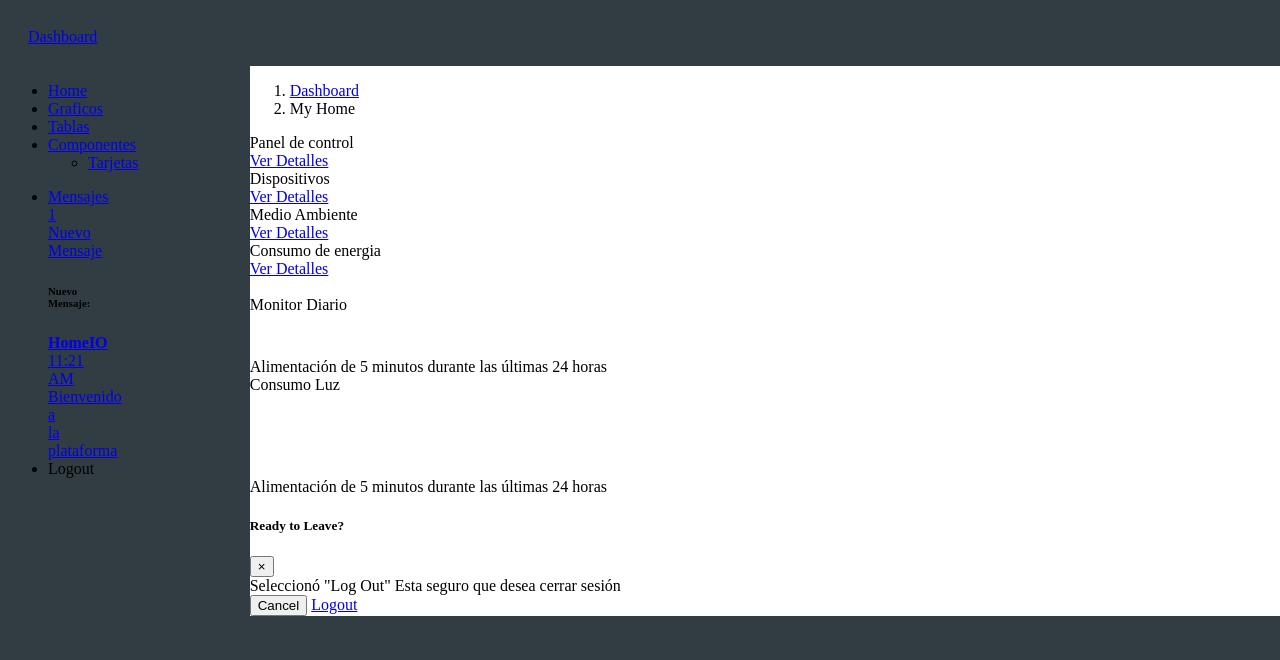
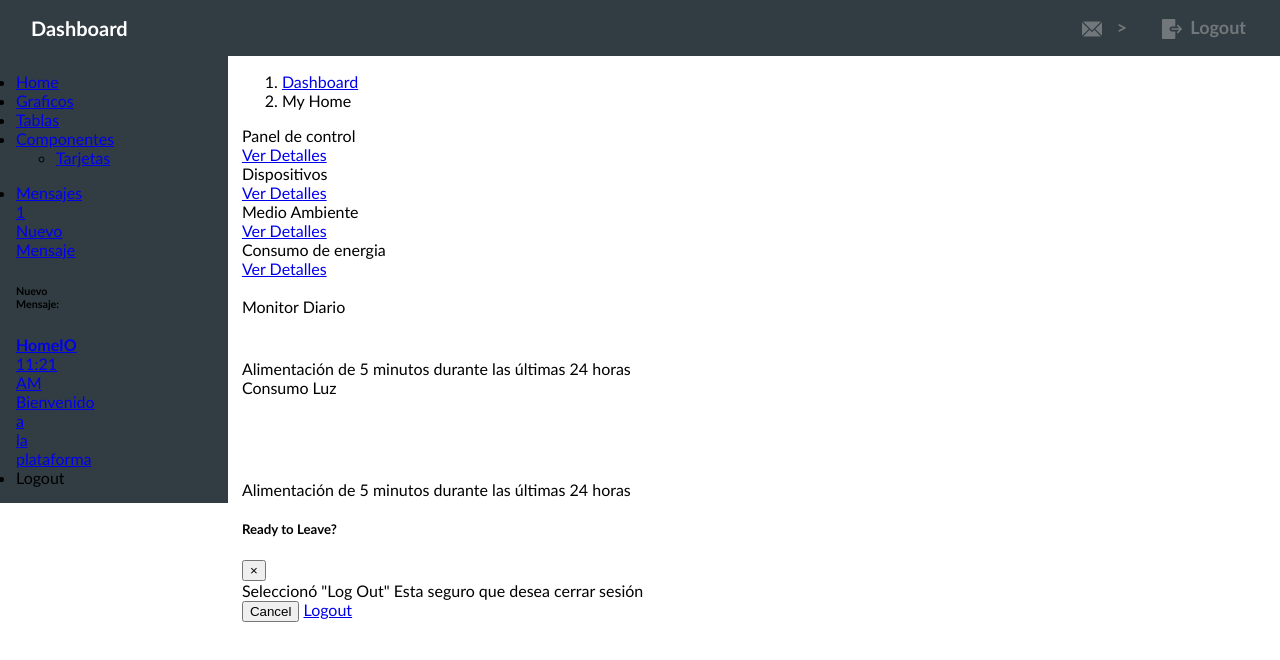
Before and after one commit to ferfrasa/dashboardcss, a plain HTML site: page index.html in a window 1280 px wide. Drawn offline with Linux system fonts and the light colour scheme.

Commit message:
Correcion del header con los iconos

```diff
--- a/css/styles.css
+++ b/css/styles.css
@@ -1,48 +1,107 @@
 *{
-  /*  border: 1px solid;*/
-
-
+ /*border: 1px solid;*/
 }
 body{
     height: 100%;
-
-    background-color: #313d42;
-
+    background-color:white;
+    font-family: 'Trebuchet MS', 'Lucida Sans Unicode', 'Lucida Grande', 'Lucida Sans', Arial, sans-serif;
 }
 header, nav,#menu{
-   /* background-color: #313d42;*/
-
+   background-color: #313d42;
+   margin-left: -1em;
 }
-
-#menu{
-    /*display: block;
-    overflow: auto;*/
-}
-
 nav,#menu {
-
     height: 100%;
-    width: 16%;
+    width: 18.7%;
     float: left;
-
-
 }
 article{
-    margin-right: -8px;
+    margin-right: -2.85px;
     background: white;
     float: right;
-    width: 81.511%;
-
+    width: 81.72%;
+    height: 100%;
 }
-header{
-
+header {
     height: 20%;
-    padding: 20px;
+    padding: 1.5em 1.5em 1em 1.5em;
+    margin-right: -0.5em;
+    margin-top: -1em;
 }
 
 #menu> button{
     display:none; /*Ocultar el boton*/
 }
+header >a{
+    font-size: 20px;
+    color: #ffffff;
+    display: inline-block;
+    margin-left: 15px;
+    font-weight: bold;
+    /*color: #71777a;*/
+}
+header >a:link{
+    text-decoration: none;
+}
+header ul>li>a{
+    font-size: 18px;
+    color: #ffffff;
+    display: inline-block;
+    padding-bottom: 5px;
+}
+header ul>li>a>span+span{
+   /* font-size: 16px;
+    color: #ffffff;
+    display: inline-block;*/
+    margin-top: -15px;
+    color:#71777a;
+    font-weight:bolder;
+}
+header ul>li>a:link{
+   text-decoration: none;
+}
+
+header> ul>li{
+    float: right;
+    padding: 0 10px 0px 10px;
+    list-style: none;
+    display: inline-block;
+}
+header> ul>li>a:hover{
+   color: #0c7bfe !important;
+}
+header>ul{
+    display: inline;
+}
+
+span[nombre="mensajes"]{
+    background-image: url(../img/email.svg);
+    margin-right: 10px;
+
+}
+span[nombre="logout"]{
+    background-image: url(../img/logout.svg);
+    margin-right: 8px;
+    margin-left: 15px;
+
+}
+span[nombre="mensajes"],span[nombre="logout"]{
+    background-repeat: no-repeat;
+    background-size: contain;
+    height: 20px;
+    width: 20px;
+    position: relative;
+    display: inline-block;
+    padding-top: 5px;
+    margin-bottom: -10px;
+
+}
+span[nombre="mensajes"]:hover,span[nombre="logout"]:hover, header ul>li>a>span+span:hover{
+    color:#0c7bfe !important;
+    fill: #0c7bfe !important;
+
+}
+
 
 /*Monitor menor a 800px*/
 @media screen and (max-width: 800px) {
@@ -89,6 +148,6 @@ header{
 
 /*Smartphone*/
 @media screen and (max-device-width : 480px) {
-
+lo
 
 }
--- a/index.html
+++ b/index.html
@@ -15,16 +15,22 @@
 
 <body>
     <!-- header-->
+    <header>
+       <a href="#">Dashboard</a>
+        <ul>
+            <li>
+                <a href="#" >
+                  <span nombre="logout"></span><span>Logout</span>
+                </a>
+            </li>
+            <li>
+                <a href="#" >
+                  <span nombre="mensajes"></span><span> ></span>
+                </a>
+            </li>
+        </ul>
+    </header>
 
-     <header>
-
-      <a href="#">Dashboard</a>
-        <!--<button id="menu_resp">
-        <svg width="36px" height="36px" viewBox="0 0 48 48">
-            <path d="M6 36h36v-4H6v4zm0-10h36v-4H6v4zm0-14v4h36v-4H6z"></path>
-        </svg>
-        </button>-->
-    </header>
     <div id="menu">
         <button>
             <svg width="36px" height="36px" viewBox="0 0 48 48">
@@ -65,18 +71,18 @@
                     </ul>
                 </li>
             </ul>
-            <ul >
+            <ul>
                 <li >
-                    <a href="#" data-toggle="dropdown" aria-haspopup="true" aria-expanded="false">
+                    <a href="#" >
                         <i class="fa fa-fw fa-envelope"></i>
-                        <span class="d-lg-none">Mensajes
-              <span class="badge badge-pill badge-primary">1 Nuevo Mensaje</span>
+                        <span>Mensajes
+                            <span>1 Nuevo Mensaje</span>
                         </span>
-                        <span class="indicator text-primary d-none d-lg-block">
+                        <span>
               <i class="fa fa-fw fa-circle"></i>
             </span>
                     </a>
-                    <div class="dropdown-menu" aria-labelledby="messagesDropdown">
+                    <div>
                         <h6 class="dropdown-header">Nuevo Mensaje:</h6>
                         <div class="dropdown-divider"></div>
                         <a class="dropdown-item" href="#">
```
Also changed, not shown: img/email.svg (added), img/logout.svg (added).
